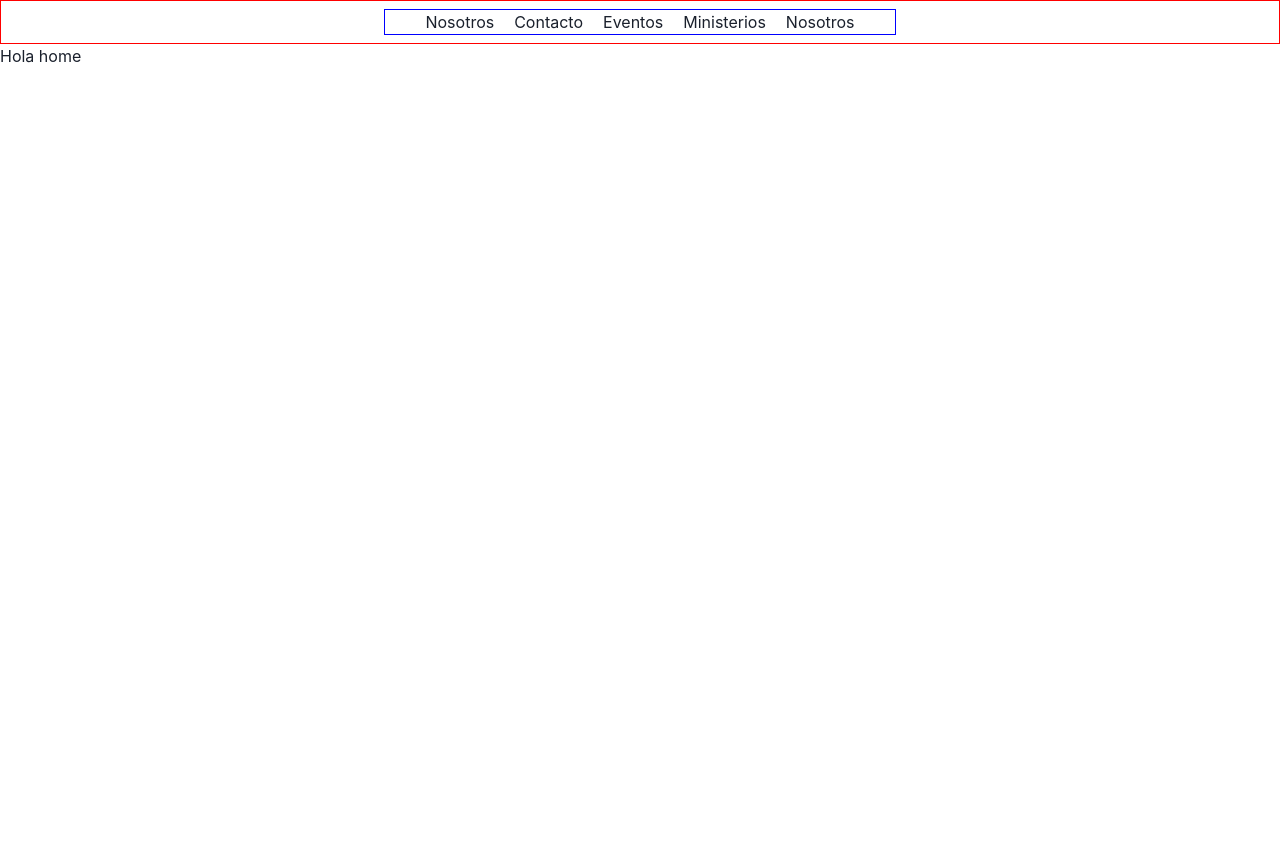
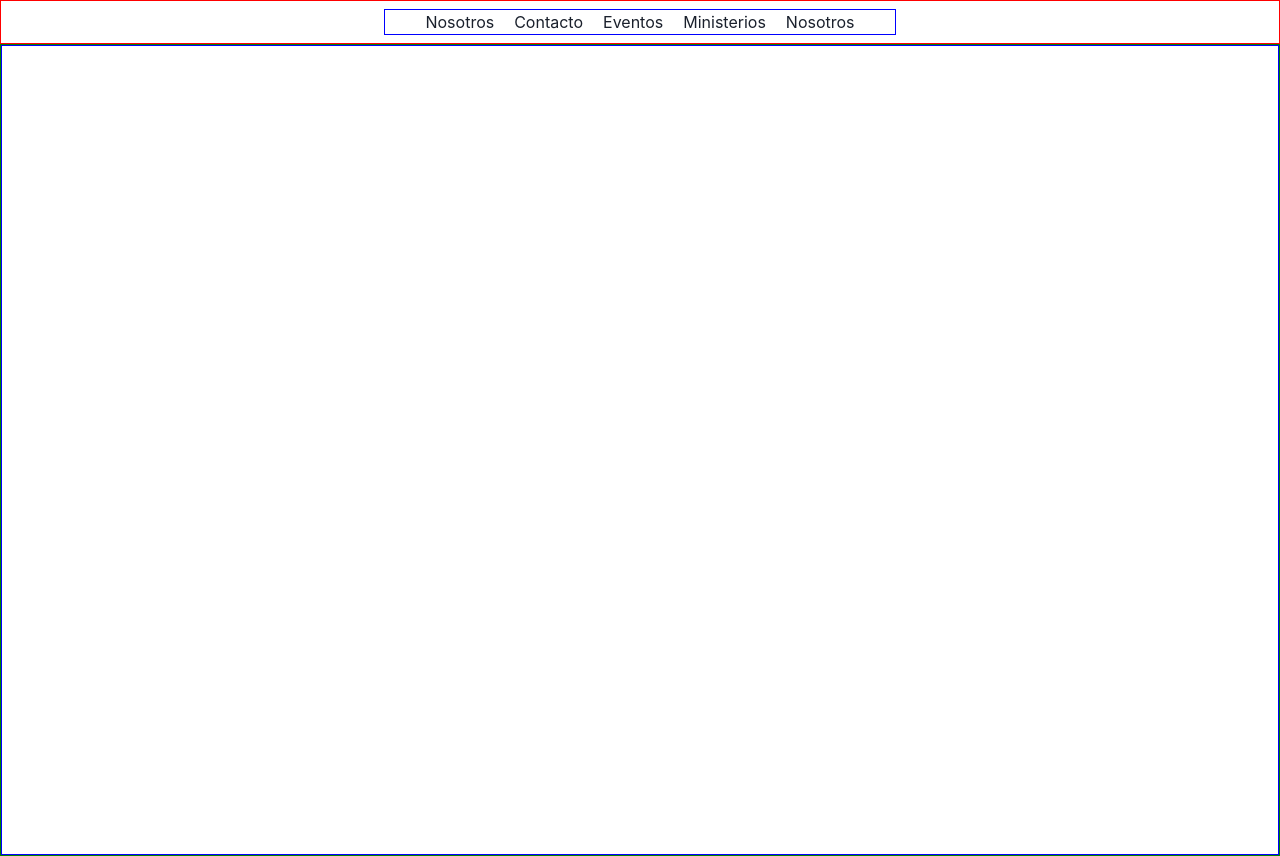
Before and after one commit to Agus9217/nuevo-proyecto-iglesia, a Next.js app: page / in a window 1280 px wide. Before the commit the page ends 800 px from the top, so only its background shows below. Built offline with nearby package versions, Linux system fonts and the light colour scheme.

Commit message:
agregando hero

```diff
--- a/src/app/_providers/Providers.tsx
+++ b/src/app/_providers/Providers.tsx
@@ -5,8 +5,8 @@ import {ReactNode} from "react";
 
 export const Providers = ({children}: { children: ReactNode }) => {
   return (
-      <ChakraProvider>
-        {children}
-      </ChakraProvider>
+    <ChakraProvider>
+      {children}
+    </ChakraProvider>
   )
 }
--- /dev/null
+++ b/src/app/components/hero/Hero.tsx
@@ -0,0 +1,20 @@
+import {Box, Stack} from "@chakra-ui/react";
+
+export const Hero = () => {
+  return (
+    <Stack
+    borderWidth={'thin'}
+    borderColor={'green'}
+    >
+      <Box
+        borderColor={'blue'}
+        borderWidth={'thin'}
+        w={'100%'}
+        h={'810px'}
+        maxH={'810px'}
+      >
+
+      </Box>
+    </Stack>
+  )
+}
--- a/src/app/components/index.tsx
+++ b/src/app/components/index.tsx
@@ -1 +1,2 @@
+export {Hero} from "@/app/components/hero/Hero";
 export {Navbar} from "@/app/components/navbar/Navbar";
--- a/src/app/components/navbar/interfaces.ts
+++ b/src/app/components/navbar/interfaces.ts
@@ -1,5 +1,4 @@
-
-export interface NavItem  {
+export interface NavItem {
   label: string
   href: string
 }
--- a/src/app/layout.tsx
+++ b/src/app/layout.tsx
@@ -1,6 +1,8 @@
 import type {Metadata} from "next";
 import {Providers} from "@/app/_providers/Providers";
 import {Navbar} from "@/app/components";
+import {Container} from "@chakra-ui/react";
+import {ReactNode} from "react";
 
 
 export const metadata: Metadata = {
@@ -11,7 +13,7 @@ export const metadata: Metadata = {
 export default function RootLayout({
                                      children,
                                    }: Readonly<{
-  children: React.ReactNode;
+  children: ReactNode
 }>) {
   return (
     <html lang="es">
--- a/src/app/page.tsx
+++ b/src/app/page.tsx
@@ -1,6 +1,7 @@
+import {Hero} from "@/app/components";
 
 export default function HomePage() {
   return (
-    <div>Hola home</div>
+    <Hero/>
   );
 }
```
Also changed, not shown: src/app/components/navbar/DesktopNavbar.tsx (indentation only), src/app/components/navbar/Navbar.tsx (indentation only). Lines whose indentation alone changed are shown as unchanged.
